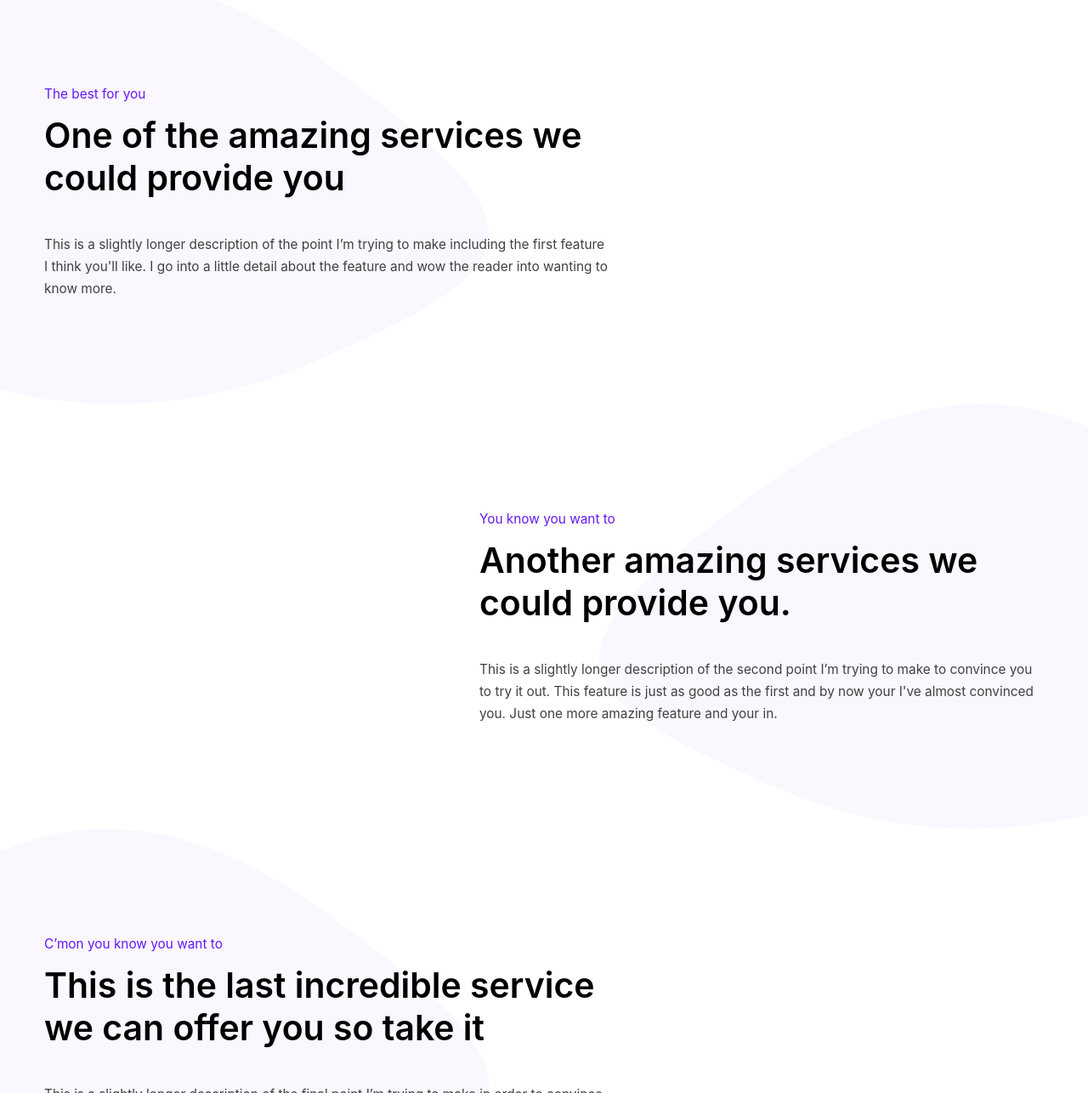
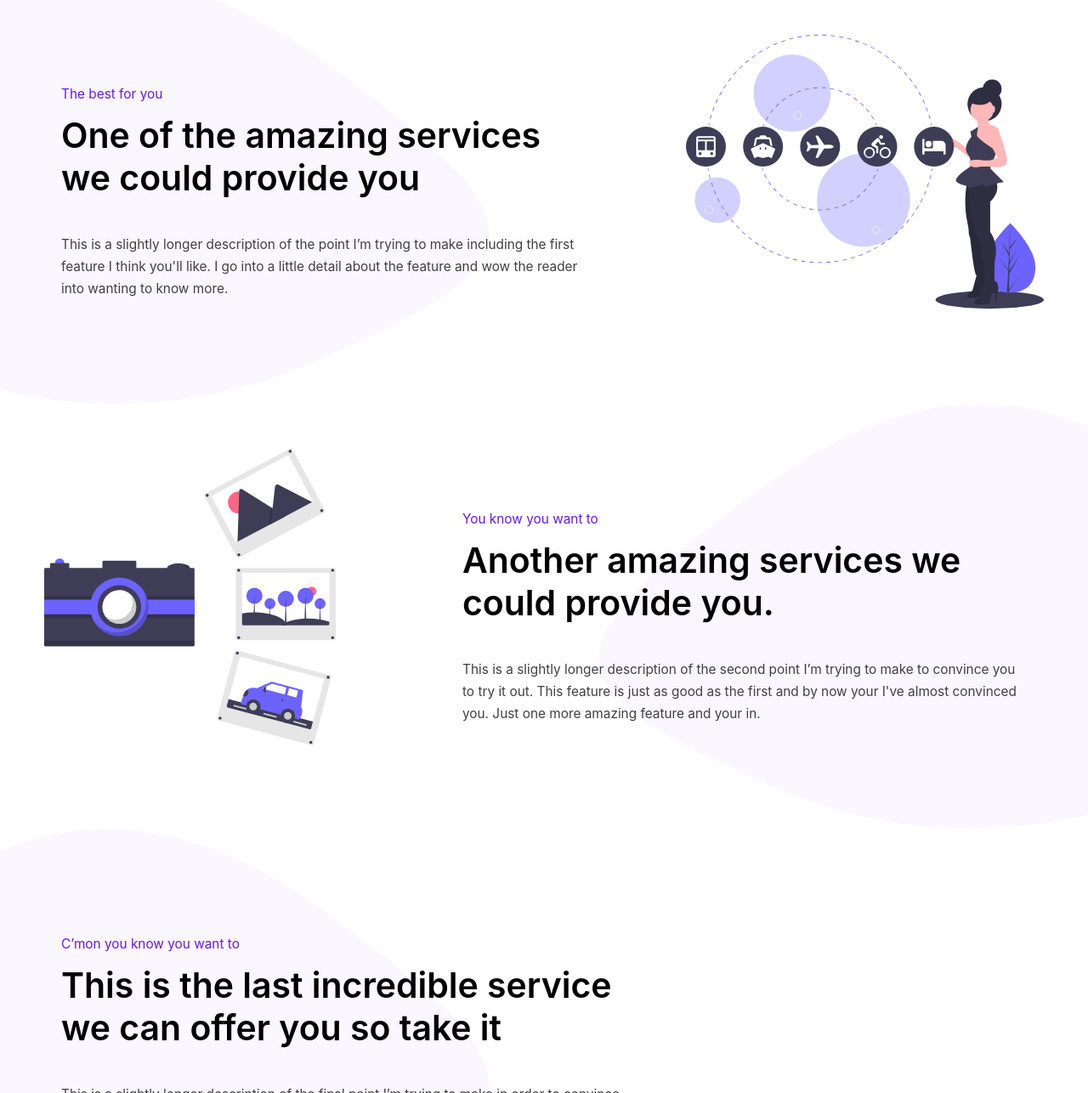
Before and after one commit to kieran6roberts/Kieran-SaaS-Landing, a website built with Vite: page index.html in a window 1280 px wide. Shown: the part 576-1862 px from the top of the page at 85% size. Built offline with nearby package versions, Linux system fonts and the light colour scheme.

Commit message:
update to hero spacing and add features svg to desktop screens

```diff
--- a/index.html
+++ b/index.html
@@ -173,6 +173,7 @@
                     width="100%"
                     >
                 </div>
+                <div class="service__feature-wrapper">
                     <article class="service__article">
                         <p class="service__sub-header">
                             The best for you
@@ -186,6 +187,15 @@
                             about the feature and wow the reader into wanting to know more.
                         </p>
                     </article>
+                    <div class="service__image-wrapper">
+                        <img
+                        alt="background oval shape that sits beneath each service feature"
+                        class="service__image"
+                        height="350px"
+                        src="./public/images/feature1.svg"
+                        width="100%">
+                    </div>
+                </div>
             </div>
             <div class="service__wrapper">
                 <div class="service__background-wrapper bg-2">
@@ -196,6 +206,15 @@
                     src="./public/images/Rectangle.svg"
                     width="100%"
                     >
+                </div>
+                <div class="service__feature-wrapper">
+                    <div class="service__image-wrapper">
+                        <img
+                        alt="background oval shape that sits beneath each service feature"
+                        class="service__image"
+                        height="350px"
+                        src="./public/images/feature2.svg"
+                        width="100%">
                     </div>
                     <article class="service__article middle-article">
                         <p class="service__sub-header">
@@ -211,6 +230,7 @@
                         </p>
                     </article>
                 </div>
+            </div>
             <div class="service__wrapper">
                 <div class="service__background-wrapper bg-3">
                     <img
@@ -221,6 +241,7 @@
                     width="100%"
                     >
                 </div>
+                <div class="service__feature-wrapper">
                     <article class="service__article">
                         <p class="service__sub-header">
                             C’mon you know you want to
@@ -234,6 +255,7 @@
                             Fortunately for you what is exactly what is coming next.
                         </p>
                     </article>
+                </div>
             </div>
             <div class="background__wrapper">
                 <img
--- a/src/scss/components/link.scss
+++ b/src/scss/components/link.scss
@@ -2,6 +2,7 @@
   @include m.link-secondary;
   display: block;
   padding: var(--space-sm) var(--space-xl);
+  text-transform: capitalize;
   width: max-content;
   &:hover {
     @include m.hover-secondary;
--- a/src/scss/pages/index.scss
+++ b/src/scss/pages/index.scss
@@ -16,6 +16,7 @@
   padding: 0 var(--space-md);
 
   @media only screen and (min-width: "1175px") {
+    align-items: center;
     display: grid;
     grid-template-columns: 45% 55%;
   }
@@ -39,12 +40,16 @@
   }
 
   &__content {
+    padding-top: var(--space-xl);
     margin: 0 var(--space-lg);
-    padding-top: var(--space-xl);
+
+    @media only screen and (min-width: "1175px") {
+      padding-top: 0;
+    }
   }
 
   &__heading {
-    margin-bottom: var(--space-md);
+    margin-bottom: var(--space-xs);
 
     @media only screen and (min-width: "768px") {
       width: 85%;
@@ -112,14 +117,29 @@
     }
   }
 
+  &__feature-wrapper {
+    display: flex;
+    height: 100%;
+  }
+
+  &__image-wrapper {
+    display: none;
+    height: 100%;
+    padding: var(--space-xl);
+
+    @media only screen and (min-width: "900px") {
+      display: block;
+    }
+  }
+
   &__article {
     align-content: center;
     display: grid;
-    height: 100%;
+    margin: 0 var(--space-lg);
     padding: 0 var(--space-md);
     width: 90%;
 
-    @media only screen and (min-width: "786px") {
+    @media only screen and (min-width: "900px") {
       width: 60%;
       padding: 0 var(--space-xl);
     }
@@ -142,8 +162,11 @@
 
   &__background-wrapper {
     position: absolute;
-    width: 50%;
     z-index: -10;
+
+    @media only screen and (min-width: "900px") {
+      width: 50%;
+    }
   }
 
   &__background {
```
Also changed, not shown: public/images/feature1.svg (added), public/images/feature2.svg (added), src/css/main.css, 1 other file. Lines whose indentation alone changed are shown as unchanged.
